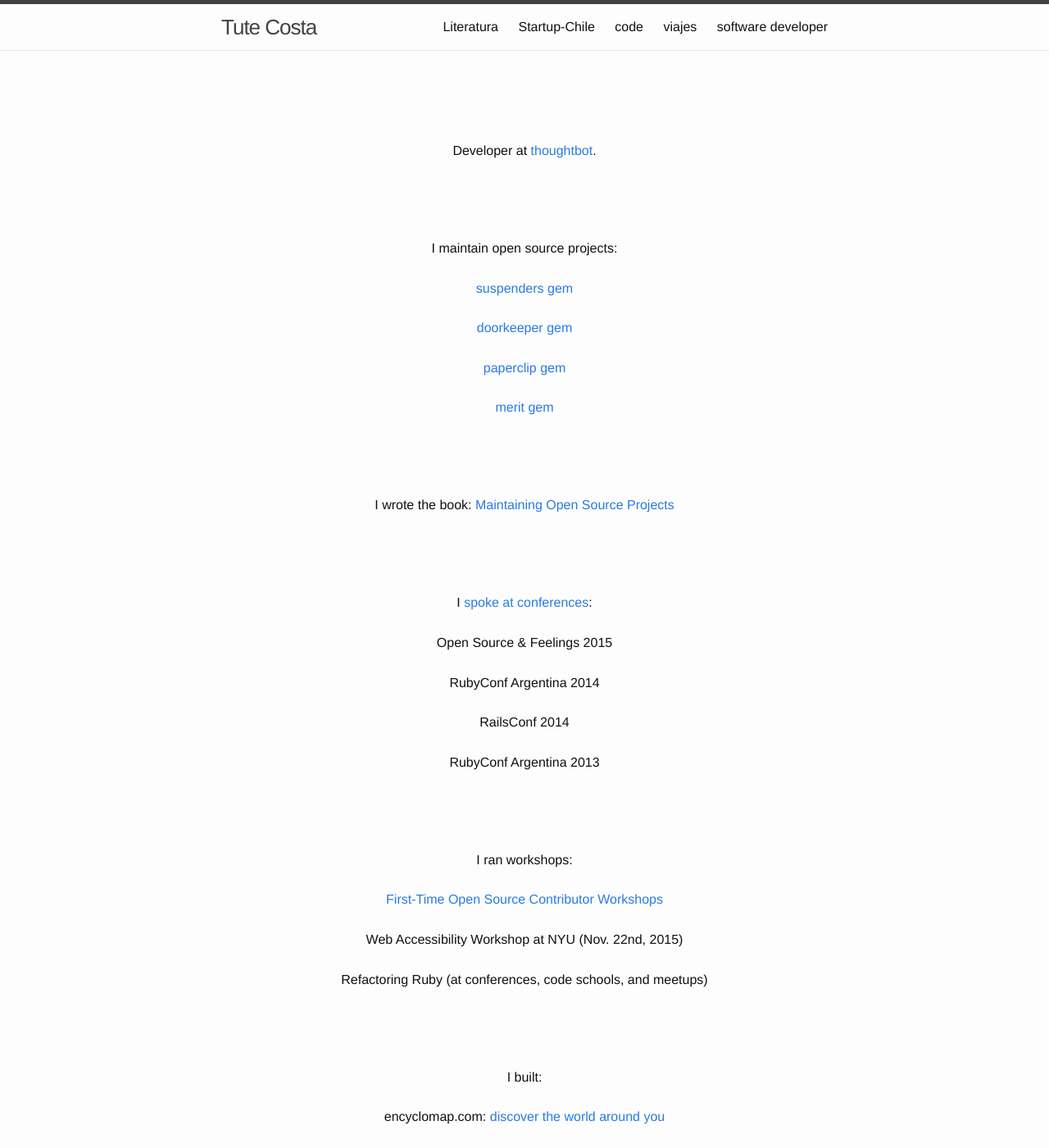
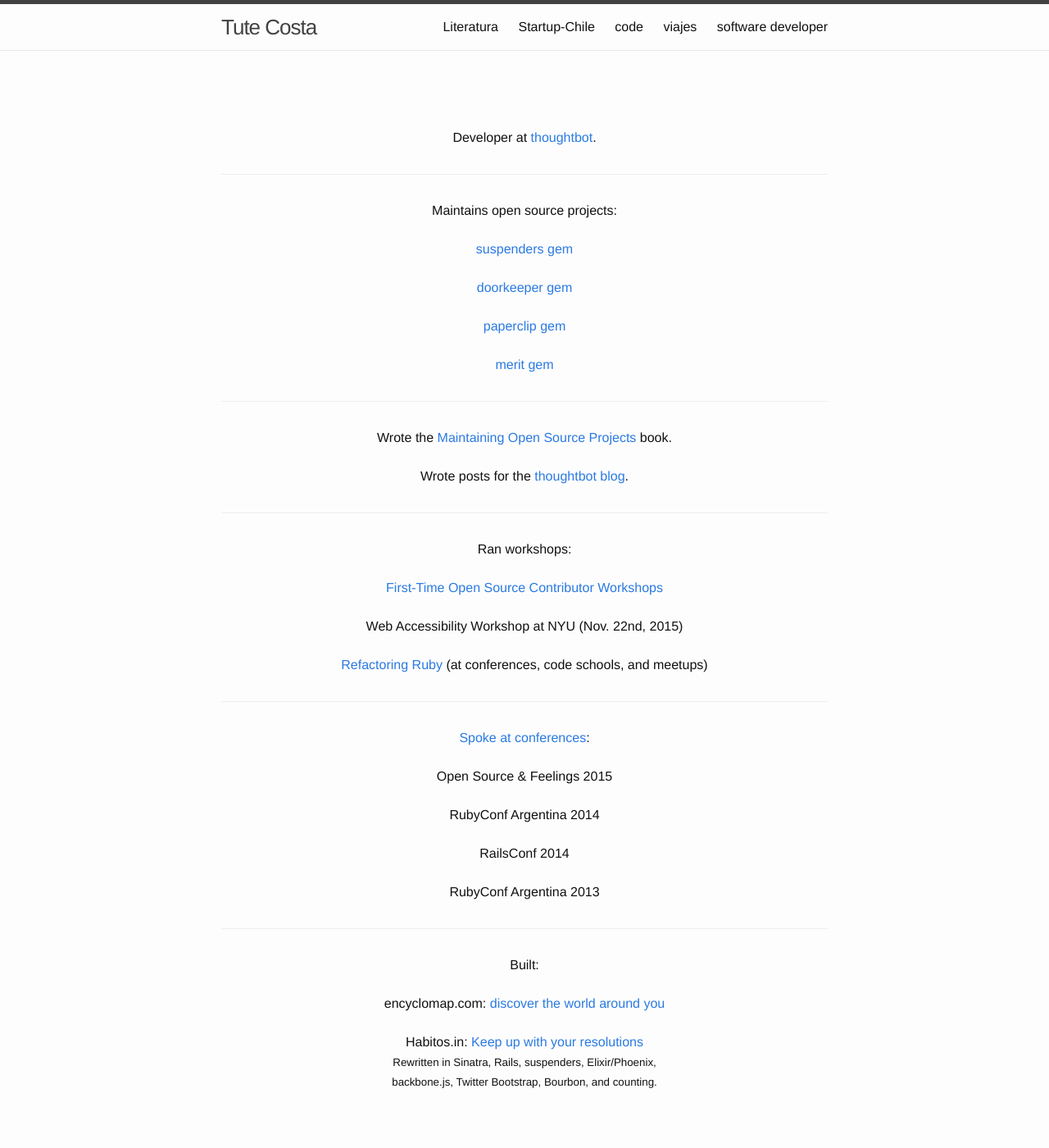
Before and after one commit to tute/tute.github.io, a Jekyll site: the page built from software-developer.md, in a window 1280 px wide and 1400 px high. Shown: the whole window at 82% size. Built offline with Jekyll 4.4.1, drawn with Linux system fonts in a browser that asks for light colours.

Commit message:
Update bio

```diff
--- a/software-developer.md
+++ b/software-developer.md
@@ -4,70 +4,81 @@
 permalink: /software-developer/
 ---
 
-<p style="text-align: center; padding-top: 5em">
+<p style="text-align: center; padding-top: 4em">
   Developer at <a href="https://thoughtbot.com/new-york-city">thoughtbot</a>.
 </p>
 
-<p style="text-align: center; padding-top: 5em">
-  I maintain open source projects:
+
+<p style="text-align: center; padding-top: 2em; margin-top: 2em; border-top: 1px solid #eee">
+  Maintains open source projects:
 </p>
-<p style="text-align: center; padding-top: .6em">
+<p style="text-align: center; padding-top: .5em">
   <a href="https://github.com/thoughtbot/suspenders">suspenders gem</a>
 </p>
-<p style="text-align: center; padding-top: .6em">
+<p style="text-align: center; padding-top: .5em">
   <a href="https://github.com/doorkeeper-gem/doorkeeper">doorkeeper gem</a>
 </p>
-<p style="text-align: center; padding-top: .6em">
+<p style="text-align: center; padding-top: .5em">
   <a href="https://github.com/thoughtbot/paperclip">paperclip gem</a>
 </p>
-<p style="text-align: center; padding-top: .6em">
+<p style="text-align: center; padding-top: .5em">
   <a href="https://github.com/merit-gem/merit">merit gem</a>
 </p>
 
-<p style="text-align: center; padding-top: 5em">
-  I wrote the book:
+
+<p style="text-align: center; padding-top: 2em; margin-top: 2em; border-top: 1px solid #eee">
+  Wrote the
   <a href="http://maintaining-open-source.com/">Maintaining Open Source Projects</a>
+  book.
+</p>
+<p style="text-align: center; padding-top: .5em">
+  Wrote posts for the
+  <a href="https://robots.thoughtbot.com/authors/tute-costa">thoughtbot blog</a>.
 </p>
 
-<p style="text-align: center; padding-top: 5em">
-  I <a href="http://lanyrd.com/profile/tutec/sessions/">spoke at conferences</a>:
+
+<p style="text-align: center; padding-top: 2em; margin-top: 2em; border-top: 1px solid #eee">
+  Ran workshops:
 </p>
-<p style="text-align: center; padding-top: .6em">
+<p style="text-align: center; padding-top: .5em">
+  <a href="https://www.google.com/search?q=first-time+open+source+workshop+ruby+focused+site:http:%2F%2Fwww.meetup.com%2Fhackerhours">
+    First-Time Open Source Contributor Workshops
+  </a>
+</p>
+<p style="text-align: center; padding-top: .5em">
+  Web Accessibility Workshop at NYU (Nov. 22nd, 2015)
+</p>
+<p style="text-align: center; padding-top: .5em">
+  <a href="https://www.youtube.com/watch?v=VZha9Rh9dIc">Refactoring Ruby</a>
+  (at conferences, code schools, and meetups)
+</p>
+
+
+<p style="text-align: center; padding-top: 2em; margin-top: 2em; border-top: 1px solid #eee">
+  <a href="http://lanyrd.com/profile/tutec/sessions/">Spoke at conferences</a>:
+</p>
+<p style="text-align: center; padding-top: .5em">
   Open Source & Feelings 2015
 </p>
-<p style="text-align: center; padding-top: .6em">
+<p style="text-align: center; padding-top: .5em">
   RubyConf Argentina 2014
 </p>
-<p style="text-align: center; padding-top: .6em">
+<p style="text-align: center; padding-top: .5em">
   RailsConf 2014
 </p>
-<p style="text-align: center; padding-top: .6em">
+<p style="text-align: center; padding-top: .5em">
   RubyConf Argentina 2013
 </p>
 
-<p style="text-align: center; padding-top: 5em">
-  I ran workshops:
+
+<p style="text-align: center; padding-top: 2em; margin-top: 2em; border-top: 1px solid #eee">
+  Built:
 </p>
-<p style="text-align: center; padding-top: .6em">
-  <a href="http://www.meetup.com/hackerhours/events/226693704/">First-Time</a>
-  <a href="http://www.meetup.com/hackerhours/events/226799942/">Open Source Contributor</a>
-  <a href="http://www.meetup.com/hackerhours/events/230225164/">Workshops</a>
-</p>
-<p style="text-align: center; padding-top: .6em">
-  Web Accessibility Workshop at NYU (Nov. 22nd, 2015)
-</p>
-<p style="text-align: center; padding-top: .6em">
-  Refactoring Ruby (at conferences, code schools, and meetups)
-</p>
-
-<p style="text-align: center; padding-top: 5em">
-  I built:
-</p>
-<p style="text-align: center; padding-top: .6em">
+<p style="text-align: center; padding-top: .5em">
   encyclomap.com: <a href="http://www.encyclomap.com/">discover the world around you</a>
 </p>
-<p style="text-align: center; padding-top: .6em; padding-bottom: 4em">
-  Habitos.in: <a href="http://habitos.in/">Keep up with your resolutions</a><br>
+<p style="text-align: center; padding-top: .5em; padding-bottom: 4em">
+  Habitos.in: <a href="http://www.habitos.in/">Keep up with your resolutions</a><br>
   <small>
     Rewritten in Sinatra, Rails, suspenders, Elixir/Phoenix,<br>
     backbone.js, Twitter Bootstrap, Bourbon, and counting.
```
